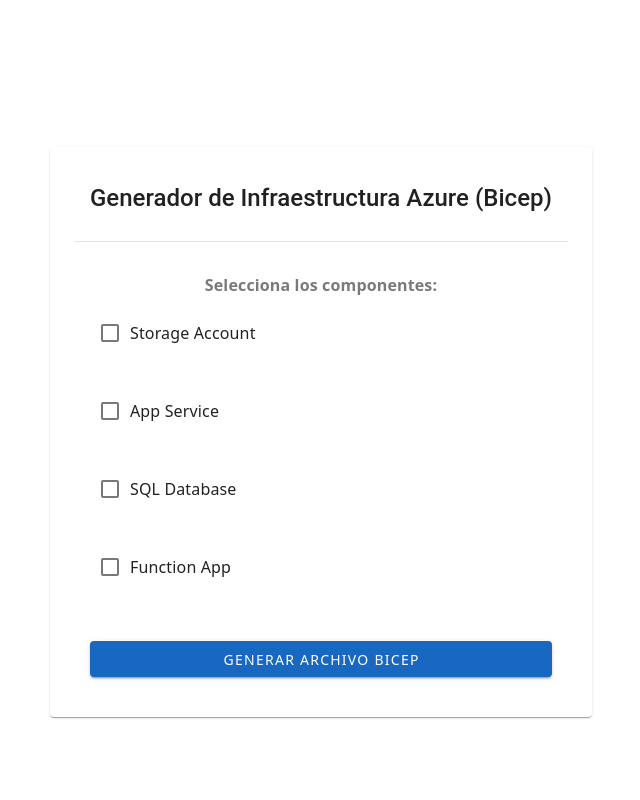
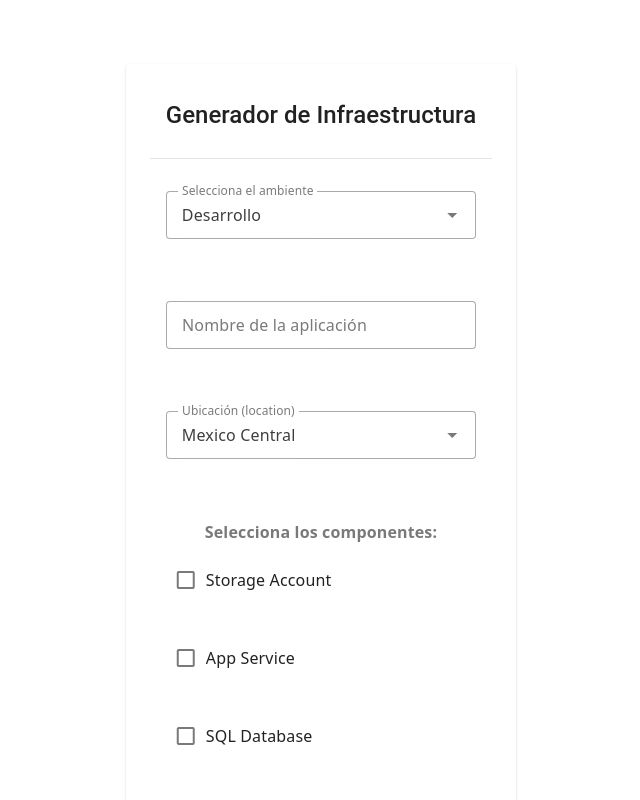
Before and after one commit to vicoscanseco/InfraGen, a Vue app: page / in a window 1280 px wide. Shown: the top 800 px of the page, without its empty margins (319-959 px from the left). Built offline with nearby package versions, Linux system fonts and the light colour scheme.

Commit message:
feat: enhance AzureSelector with environment and location selection

```diff
--- a/src/components/AzureSelector.vue
+++ b/src/components/AzureSelector.vue
@@ -1,9 +1,60 @@
 <template>
   <v-container class="fill-height d-flex flex-column align-center justify-center pa-0" fluid>
     <v-card class="mx-auto my-8 pa-6" max-width="600">
-      <v-card-title class="text-h5 mb-4 text-center">Generador de Infraestructura Azure (Bicep)</v-card-title>
+      <v-card-title class="text-h5 mb-4 text-center">Generador de Infraestructura</v-card-title>
       <v-divider class="mb-4" />
       <v-card-text>
+        <!-- Selector de ambiente -->
+        <v-row>
+          <v-col cols="12">
+            <v-select
+              v-model="selectedEnv"
+              :items="environments"
+              item-title="label"
+              item-value="value"
+              label="Selecciona el ambiente"
+              density="comfortable"
+              variant="outlined"
+              required
+              class="mb-4"
+            />
+          </v-col>
+        </v-row>
+
+        <!-- Campo appName -->
+        <v-row>
+          <v-col cols="12">
+            <v-text-field
+              v-model="appName"
+              label="Nombre de la aplicación"
+              density="comfortable"
+              variant="outlined"
+              :rules="[v => !!v || 'El nombre de la aplicación es obligatorio']"
+              required
+              class="mb-4"
+            />
+          </v-col>
+        </v-row>
+
+        <!-- Campo location -->
+        <v-row>
+          <v-col cols="12">
+            <v-select
+              v-model="location"
+              :items="locations"
+              item-title="label"
+              item-value="value"
+              label="Ubicación (location)"
+              density="comfortable"
+              variant="outlined"
+              :rules="[v => !!v || 'La ubicación es obligatoria']"
+              required
+              class="mb-4"
+            />
+          </v-col>
+        </v-row>
+
+        <!-- Selección de componentes -->
         <v-row>
           <v-col cols="12">
             <v-label class="mb-2 font-weight-bold">Selecciona los componentes:</v-label>
@@ -19,29 +70,16 @@
             <v-alert v-if="errorMsg" type="error" class="mt-4">{{ errorMsg }}</v-alert>
           </v-col>
         </v-row>
+
+        <!-- Botón y popups de configuración -->
         <v-row v-for="comp in selectedComponents" :key="comp">
           <v-col cols="12" class="d-flex align-center">
             <span class="me-2">{{ components.find(c => c.value === comp)?.label }}</span>
             <v-btn size="small" color="primary" @click="openConfig(comp)">Configurar</v-btn>
-            <v-dialog v-model="dialogs[comp]" max-width="500">
-              <template #default>
-                <v-card>
-                  <v-card-title>Configurar {{ components.find(c => c.value === comp)?.label }}</v-card-title>
-                  <v-card-text>
-                    <StorageAccountConfig v-if="comp === 'StorageAccount' && componentConfig['StorageAccount']" :config="componentConfig['StorageAccount']" />
-                    <AppServiceConfig v-if="comp === 'AppService' && componentConfig['AppService']" :config="componentConfig['AppService']" />
-                    <SqlDatabaseConfig v-if="comp === 'SqlDatabase' && componentConfig['SqlDatabase']" :config="componentConfig['SqlDatabase']" />
-                    <FunctionAppConfig v-if="comp === 'FunctionApp' && componentConfig['FunctionApp']" :config="componentConfig['FunctionApp']" />
-                  </v-card-text>
-                  <v-card-actions>
-                    <v-spacer />
-                    <v-btn color="primary" @click="dialogs[comp] = false">Cerrar</v-btn>
-                  </v-card-actions>
-                </v-card>
-              </template>
-            </v-dialog>
           </v-col>
         </v-row>
+
+        <!-- Botón generar y resultado -->
         <v-btn class="mt-6" color="primary" @click="generateBicep" block>Generar archivo Bicep</v-btn>
         <div v-if="bicepContent && !errorMsg" class="bicep-output mt-6">
           <v-divider class="mb-4" />
@@ -54,14 +92,67 @@
       </v-card-text>
     </v-card>
   </v-container>
+
+  <!-- Dialogs de configuración -->
+  <v-dialog v-for="comp in selectedComponents" :key="comp + '-dialog'" v-model="dialogs[comp]" max-width="500">
+    <v-card>
+      <v-card-title>Configurar {{ components.find(c => c.value === comp)?.label }}</v-card-title>
+      <v-card-text>
+        <StorageAccountConfig v-if="comp === 'StorageAccount' && componentConfig['StorageAccount']" :config="componentConfig['StorageAccount']" />
+        <AppServiceConfig v-if="comp === 'AppService' && componentConfig['AppService']" :config="componentConfig['AppService']" />
+        <SqlDatabaseConfig v-if="comp === 'SqlDatabase' && componentConfig['SqlDatabase']" :config="componentConfig['SqlDatabase']" />
+        <FunctionAppConfig v-if="comp === 'FunctionApp' && componentConfig['FunctionApp']" :config="componentConfig['FunctionApp']" />
+      </v-card-text>
+      <v-card-actions>
+        <v-spacer />
+        <v-btn color="primary" @click="dialogs[comp] = false">Cerrar</v-btn>
+      </v-card-actions>
+    </v-card>
+  </v-dialog>
 </template>
 
 <script setup>
-import { ref, watch, reactive } from 'vue'
+import { ref, watch, reactive, onMounted } from 'vue'
 import StorageAccountConfig from './StorageAccountConfig.vue'
 import AppServiceConfig from './AppServiceConfig.vue'
 import SqlDatabaseConfig from './SqlDatabaseConfig.vue'
 import FunctionAppConfig from './FunctionAppConfig.vue'
+
+const environments = ref([])
+const locations = ref([])
+const selectedEnv = ref('dev')
+const appName = ref('')
+const location = ref('mexicocentral')
+
+onMounted(async () => {
+  try {
+    // Cargar ambientes
+    const envRes = await fetch('/src/environments.json')
+    environments.value = await envRes.json()
+  } catch (error) {
+    console.error('Error loading environments:', error)
+    // Fallback environments
+    environments.value = [
+      { label: 'Desarrollo', value: 'dev' },
+      { label: 'Staging', value: 'staging' },
+      { label: 'Producción', value: 'prod' }
+    ]
+  }
+
+  try {
+    // Cargar ubicaciones
+    const locRes = await fetch('/src/locations.json')
+    locations.value = await locRes.json()
+  } catch (error) {
+    console.error('Error loading locations:', error)
+    // Fallback locations
+    locations.value = [
+      { label: 'East US', value: 'eastus' },
+      { label: 'West US 2', value: 'westus2' },
+      { label: 'Central US', value: 'centralus' }
+    ]
+  }
+})
 
 const components = [
   { value: 'StorageAccount', label: 'Storage Account' },
@@ -71,7 +162,6 @@
 ]
 
 const selectedComponents = ref([])
-
 const bicepContent = ref('')
 const componentConfig = reactive({})
 const errorMsg = ref('')
@@ -104,6 +194,15 @@
   errorMsg.value = ''
   let hasError = false
 
+  if (!appName.value) {
+    errorMsg.value = 'El nombre de la aplicación es obligatorio.'
+    return
+  }
+  if (!location.value) {
+    errorMsg.value = 'La ubicación es obligatoria.'
+    return
+  }
+
   selectedComponents.value.forEach(comp => {
     const cfg = componentConfig[comp]
     if (!cfg || !cfg.name || !cfg.resourceGroup) {
@@ -122,7 +221,8 @@
     if (comp === 'StorageAccount') {
       content += `resource storageAccount 'Microsoft.Storage/storageAccounts@2022-09-01' = {
   name: '${cfg.name}'
-  location: resourceGroup().location
+  location: '${location.value}'
+  resourceGroup: '${cfg.resourceGroup}'
   sku: {
     name: 'Standard_LRS'
   }
@@ -134,8 +234,8 @@
     if (comp === 'AppService') {
       content += `resource appService 'Microsoft.Web/sites@2022-03-01' = {
   name: '${cfg.name}'
-  location: resourceGroup().location
-  kind: 'app'
+  location: '${location.value}'
+  resourceGroup: '${cfg.resourceGroup}'
   properties: {
     serverFarmId: '${cfg.name}plan'
   }
@@ -146,9 +246,10 @@
     if (comp === 'SqlDatabase') {
       content += `resource sqlDatabase 'Microsoft.Sql/servers/databases@2022-02-01-preview' = {
   name: '${cfg.name}'
-  location: resourceGroup().location
-  sku: {
-    name: 'Basic'
+  location: '${location.value}'
+  resourceGroup: '${cfg.resourceGroup}'
+  properties: {
+    edition: 'Basic'
   }
 }
 
@@ -157,7 +258,8 @@
     if (comp === 'FunctionApp') {
       content += `resource functionApp 'Microsoft.Web/sites@2022-03-01' = {
   name: '${cfg.name}'
-  location: resourceGroup().location
+  location: '${location.value}'
+  resourceGroup: '${cfg.resourceGroup}'
   kind: 'functionapp'
   properties: {
     serverFarmId: '${cfg.name}plan'
--- /dev/null
+++ b/src/environments.json
@@ -0,0 +1,5 @@
+[
+  { "value": "dev", "label": "Desarrollo" },
+  { "value": "staging", "label": "Staging" },
+  { "value": "prod", "label": "Producción" }
+]
--- /dev/null
+++ b/src/locations.json
@@ -0,0 +1,62 @@
+[
+  {
+    "label": "East US",
+    "value": "eastus",
+    "displayName": "East US"
+  },
+  {
+    "label": "East US 2",
+    "value": "eastus2",
+    "displayName": "East US 2"
+  },
+  {
+    "label": "West US",
+    "value": "westus",
+    "displayName": "West US"
+  },
+  {
+    "label": "West US 2",
+    "value": "westus2",
+    "displayName": "West US 2"
+  },
+  {
+    "label": "West US 3",
+    "value": "westus3",
+    "displayName": "West US 3"
+  },
+  {
+    "label": "Central US",
+    "value": "centralus",
+    "displayName": "Central US"
+  },
+  {
+    "label": "North Central US",
+    "value": "northcentralus",
+    "displayName": "North Central US"
+  },
+  {
+    "label": "South Central US",
+    "value": "southcentralus",
+    "displayName": "South Central US"
+  },
+  {
+    "label": "West Central US",
+    "value": "westcentralus",
+    "displayName": "West Central US"
+  },
+  {
+    "label": "Canada Central",
+    "value": "canadacentral",
+    "displayName": "Canada Central"
+  },
+  {
+    "label": "Canada East",
+    "value": "canadaeast",
+    "displayName": "Canada East"
+  },
+  {
+    "label": "Mexico Central",
+    "value": "mexicocentral",
+    "displayName": "Mexico Central"
+  }
+]
```
